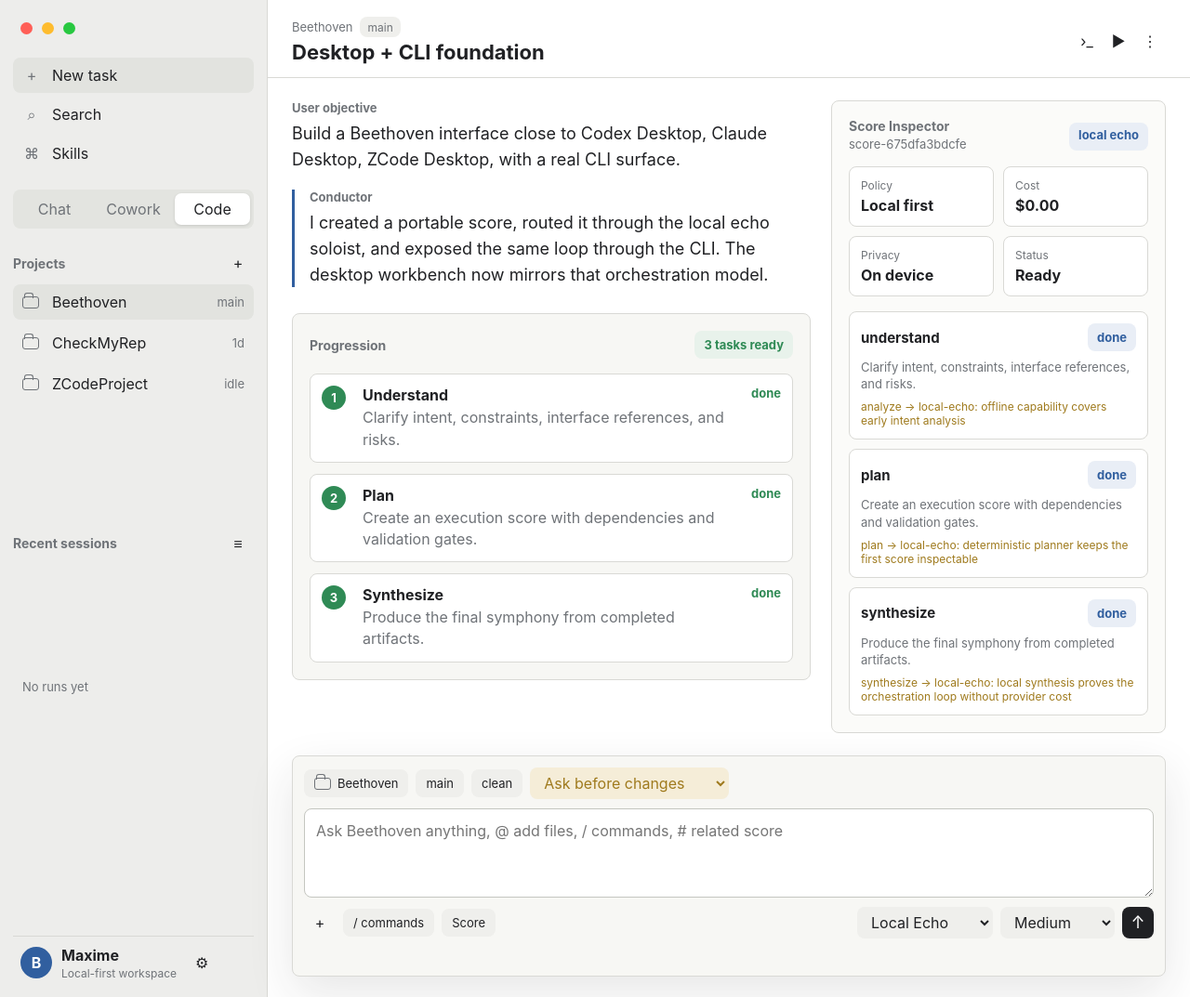
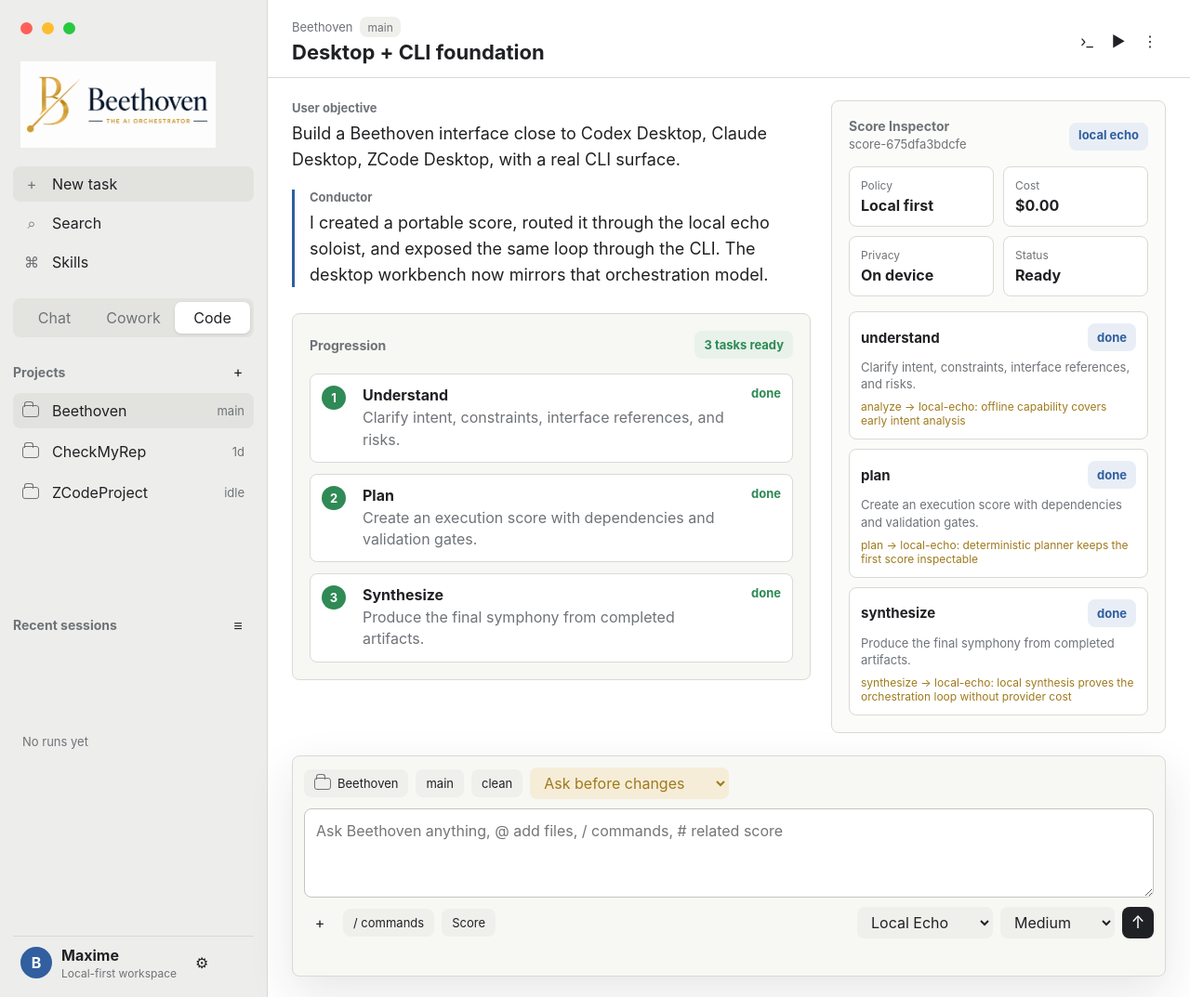
Before and after one commit to ROSITO/Beethoven, a website: page desktop/index.html in a window 1280 px wide. Shown: the whole page at 93% size. Drawn offline with Linux system fonts and the light colour scheme; no server answers.

Commit message:
Add Beethoven brand assets

```diff
--- a/desktop/index.html
+++ b/desktop/index.html
@@ -4,7 +4,8 @@
     <meta charset="utf-8" />
     <meta name="viewport" content="width=device-width, initial-scale=1" />
     <title>Beethoven Desktop Prototype</title>
-    <link rel="stylesheet" href="./styles.css?v=session-actions" />
+    <link rel="icon" href="./assets/beethoven-logo.png" />
+    <link rel="stylesheet" href="./styles.css?v=brand-kit" />
   </head>
   <body>
     <div class="app-shell">
@@ -13,6 +14,10 @@
           <span class="traffic traffic-red"></span>
           <span class="traffic traffic-yellow"></span>
           <span class="traffic traffic-green"></span>
+        </div>
+
+        <div class="brand-lockup" aria-label="Beethoven">
+          <img src="./assets/beethoven-logo.png" alt="Beethoven" />
         </div>
 
         <div class="nav-actions">
@@ -303,6 +308,6 @@
       </main>
     </div>
 
-    <script src="./app.js?v=session-actions"></script>
+    <script src="./app.js?v=brand-kit"></script>
   </body>
 </html>
--- a/desktop/styles.css
+++ b/desktop/styles.css
@@ -76,6 +76,19 @@ button {
   align-items: center;
   height: 24px;
   padding: 0 8px;
+}
+
+.brand-lockup {
+  display: flex;
+  align-items: center;
+  min-height: 52px;
+  padding: 4px 8px 0;
+}
+
+.brand-lockup img {
+  display: block;
+  width: min(210px, 100%);
+  height: auto;
 }
 
 .traffic {
```
Also changed, not shown: brand/logo_HD.png (added), brand/logos.png (added), desktop/assets/beethoven-logo.png (added), 1 other file.
